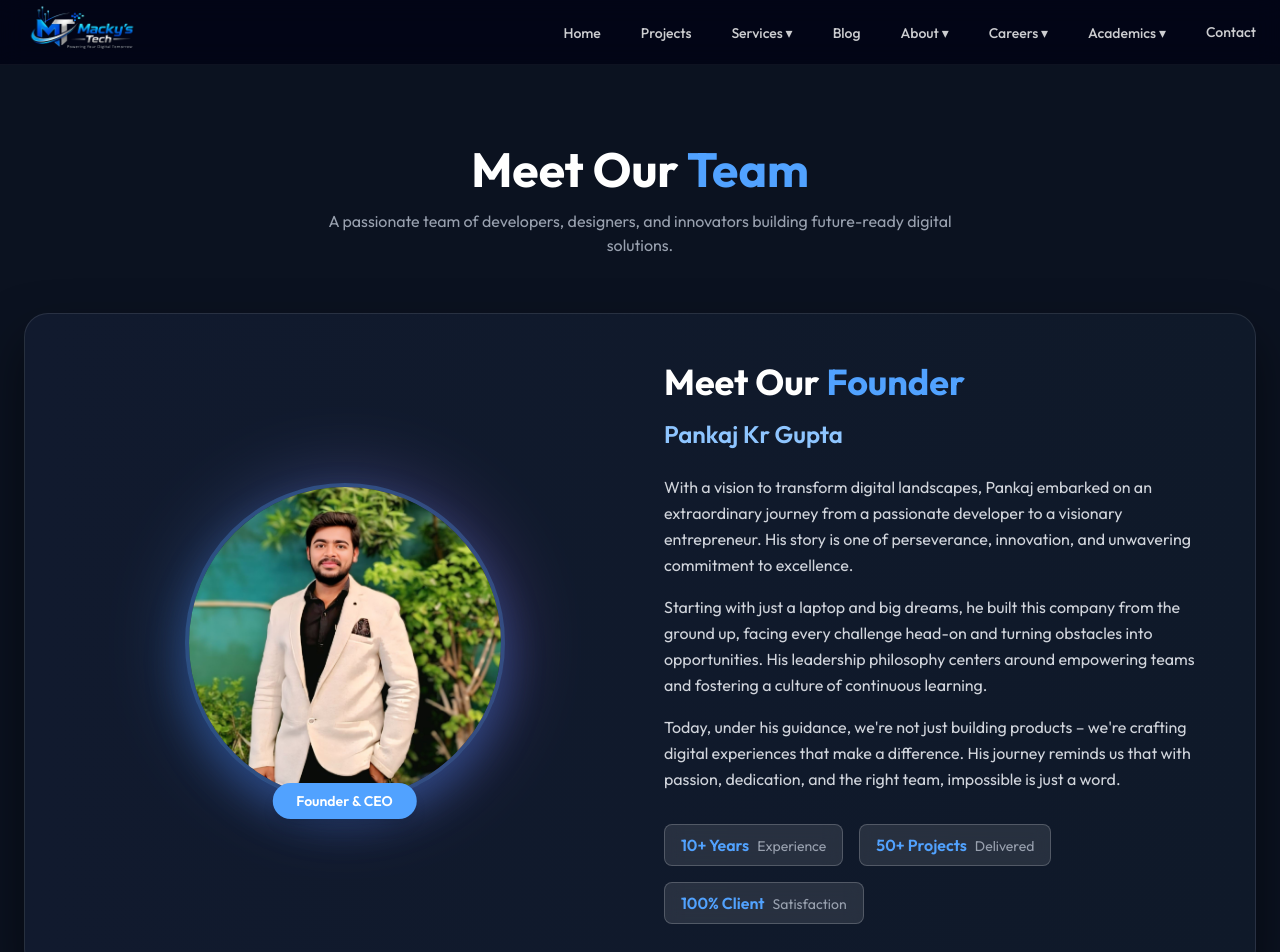
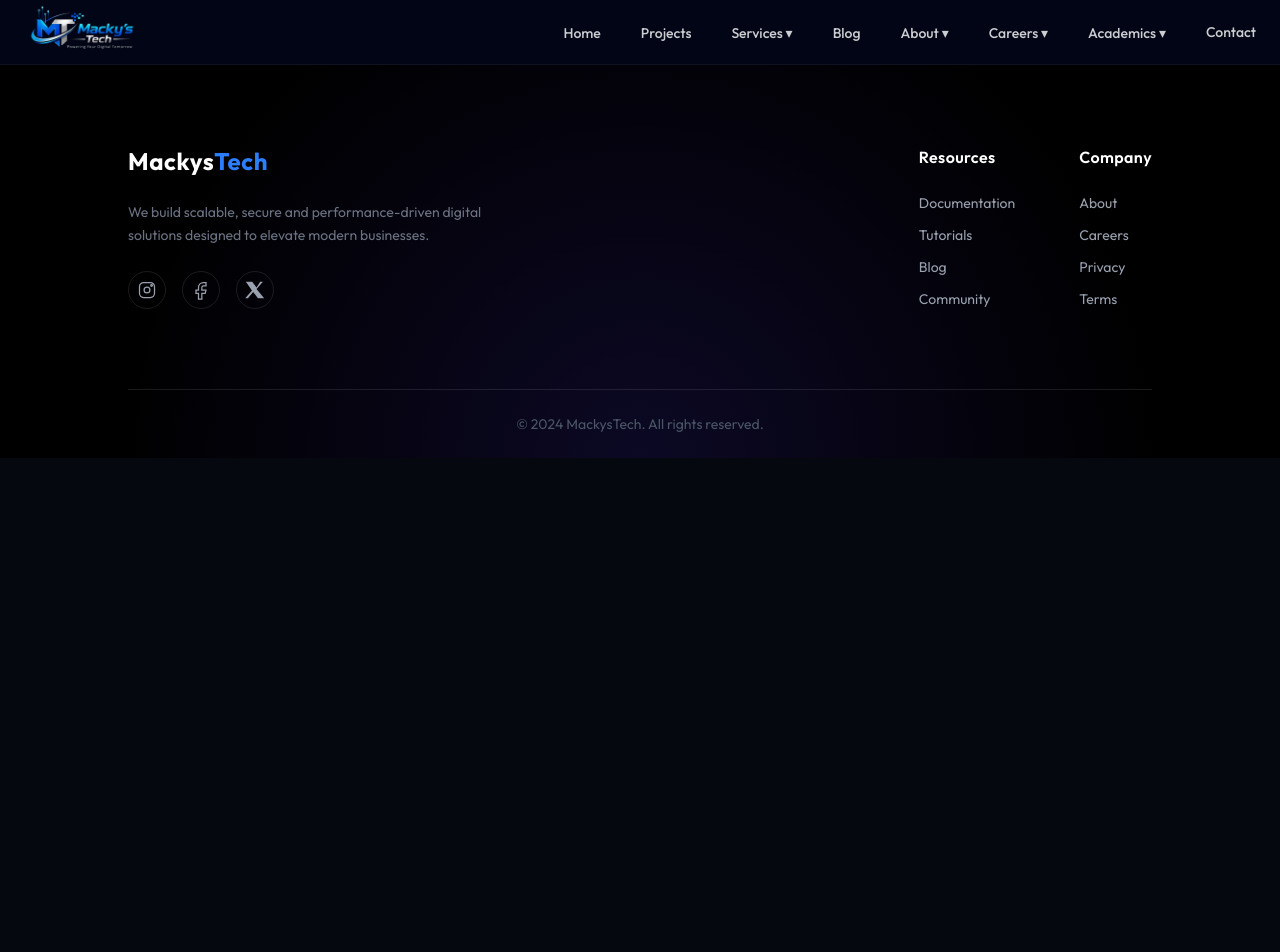
Before and after one commit to pankajkr-143/digital-agency-html-template, a React (Vite) app: page /team in a window 1280 px wide. Shown: the top 952 px of the page. After the commit the page ends 800 px from the top, so only its background shows below. Built offline with nearby package versions, Linux system fonts and the light colour scheme.

Commit message:
ADD THESE ALL FAST

```diff
--- a/src/App.jsx
+++ b/src/App.jsx
@@ -10,7 +10,6 @@ const Services = lazy(() => import("./pages/Services"));
 const Products = lazy(() => import("./pages/Products"));
 const Projects = lazy(() => import("./pages/Projects"));
 const About = lazy(() => import("./pages/About"));
-const OurTeam = lazy(() => import("./pages/OurTeam"));
 const Jobs = lazy(() => import("./pages/Jobs"));
 const Internship = lazy(() => import("./pages/Internship"));
 const Career = lazy(() => import("./pages/Career"));
@@ -82,7 +81,6 @@ function App() {
           <Route path="/products" element={<Products />} />
           <Route path="/projects" element={<Projects />} />
           <Route path="/about" element={<About />} />
-          <Route path="/team" element={<OurTeam />} />
           <Route path="/jobs" element={<Jobs />} />
           <Route path="/internship" element={<Internship />} />
           <Route path="/career" element={<Career />} />
--- a/src/components/Navbar.jsx
+++ b/src/components/Navbar.jsx
@@ -169,7 +169,6 @@ const Navbar = () => {
                   className="absolute top-10 left-0 w-64 bg-[#0b0f1a] border border-white/10 rounded-xl p-4 space-y-1 shadow-xl"
                 >
                   <NavLink to="/about" className={dropdownItem}>About Us</NavLink>
-                  <NavLink to="/team" className={dropdownItem}>Our Team</NavLink>
                   <NavLink to="/faq" className={dropdownItem}>FAQ</NavLink>
                 </motion.div>
               )}
@@ -347,9 +346,6 @@ const Navbar = () => {
                       <NavLink to="/about" onClick={() => setOpen(false)} className="block px-3 py-2 rounded-md text-sm text-white/70 hover:text-cyan-300 hover:bg-white/5 transition">
                         About Us
                       </NavLink>
-                      <NavLink to="/team" onClick={() => setOpen(false)} className="block px-3 py-2 rounded-md text-sm text-white/70 hover:text-cyan-300 hover:bg-white/5 transition">
-                        Our Team
-                      </NavLink>
                       <NavLink to="/faq" onClick={() => setOpen(false)} className="block px-3 py-2 rounded-md text-sm text-white/70 hover:text-cyan-300 hover:bg-white/5 transition">
                         FAQ
                       </NavLink>
--- a/src/pages/Home.jsx
+++ b/src/pages/Home.jsx
@@ -9,7 +9,6 @@ import HeroSection from "../components/HeroSection";
 import FeaturedServices from "../components/FeaturedServices";
 import SmoothScroll from "../components/SmoothScroll";
 import Spotlight from "../components/Spotlight";
-import MeetFounder from "../components/MeetFounder";
 import SEOContent from "../components/SEOContent";
 
 export default function Home({ setShowNavbar }) {
@@ -66,7 +65,6 @@ export default function Home({ setShowNavbar }) {
         <Process />
         <WhyChooseUs />
         <Testimonials />
-        <MeetFounder />
         <SEOContent />
 
         {/* ✅ Spotlight only Desktop */}
--- a/src/pages/OurTeam.jsx
+++ /dev/null
@@ -1,116 +0,0 @@
-import { motion } from "framer-motion";
-import { useSEO } from "../hooks/useSEO";
-
-export default function OurTeam() {
-  useSEO({
-    title: "Meet Our Team | MackysTech - Founders & Developers | Bhopal IT Company",
-    description: "Meet the passionate team at MackysTech, Bhopal's leading IT company. Led by Pankaj Kr Gupta, our developers, designers and innovators build future-ready digital solutions.",
-    canonical: "https://www.mackystech.in/team",
-    schema: {
-      "@context": "https://schema.org",
-      "@type": "Person",
-      "name": "Pankaj Kr Gupta",
-      "jobTitle": "Founder & CEO",
-      "worksFor": { "@type": "Organization", "name": "MackysTech" },
-      "url": "https://www.mackystech.in/team"
-    }
-  });
-
-  return (
-    <section className="min-h-screen bg-[#0b1220] py-20 px-6">
-
-      {/* HEADER */}
-      <div className="max-w-7xl mx-auto text-center mb-14">
-        <motion.h1 className="text-4xl md:text-5xl font-bold text-white">
-          Meet Our <span className="text-blue-400">Team</span>
-        </motion.h1>
-        <p className="mt-4 text-gray-400 max-w-2xl mx-auto">
-          A passionate team of developers, designers, and innovators building
-          future-ready digital solutions.
-        </p>
-      </div>
-
-      {/* FOUNDER SECTION */}
-      <div className="max-w-7xl mx-auto mb-20">
-        <motion.div
-          initial={{ opacity: 0, y: 40 }}
-          whileInView={{ opacity: 1, y: 0 }}
-          viewport={{ once: true }}
-          transition={{ duration: 0.8 }}
-          className="bg-gradient-to-r from-[#111a2e] to-[#0f1929] rounded-3xl p-8 md:p-12 border border-white/10 shadow-[0_25px_50px_rgba(0,0,0,0.5)]"
-        >
-          <div className="grid md:grid-cols-2 gap-12 items-center">
-            {/* FOUNDER IMAGE - LEFT */}
-            <motion.div
-              initial={{ opacity: 0, x: -50 }}
-              whileInView={{ opacity: 1, x: 0 }}
-              viewport={{ once: true }}
-              transition={{ duration: 0.8, delay: 0.2 }}
-              className="relative"
-            >
-              <div className="relative w-64 h-64 md:w-80 md:h-80 mx-auto">
-                <div className="absolute inset-0 bg-gradient-to-r from-blue-400 to-purple-400 rounded-full blur-2xl opacity-30"></div>
-                <img
-                  src="/assets/ceo.jpg"
-                  alt="Pankaj Kr Gupta - Founder & CEO"
-                  className="relative w-full h-full rounded-full object-cover border-4 border-blue-400/30 shadow-[0_20px_40px_rgba(59,130,246,0.3)]"
-                  loading="lazy"
-                  width="320"
-                  height="320"
-                />
-                <div className="absolute -bottom-4 left-1/2 transform -translate-x-1/2 bg-blue-400 text-white px-6 py-2 rounded-full text-sm font-semibold shadow-lg">
-                  Founder & CEO
-                </div>
-              </div>
-            </motion.div>
-
-            {/* FOUNDER STORY - RIGHT */}
-            <motion.div
-              initial={{ opacity: 0, x: 50 }}
-              whileInView={{ opacity: 1, x: 0 }}
-              viewport={{ once: true }}
-              transition={{ duration: 0.8, delay: 0.4 }}
-              className="text-white"
-            >
-              <h2 className="text-3xl md:text-4xl font-bold mb-4">
-                Meet Our <span className="text-blue-400">Founder</span>
-              </h2>
-              <h3 className="text-xl md:text-2xl font-semibold text-blue-300 mb-6">
-                Pankaj Kr Gupta
-              </h3>
-
-              <div className="space-y-4 text-gray-300 leading-relaxed">
-                <p>
-                  With a vision to transform digital landscapes, Pankaj embarked on an extraordinary journey from a passionate developer to a visionary entrepreneur. His story is one of perseverance, innovation, and unwavering commitment to excellence.
-                </p>
-
-                <p>
-                  Starting with just a laptop and big dreams, he built this company from the ground up, facing every challenge head-on and turning obstacles into opportunities. His leadership philosophy centers around empowering teams and fostering a culture of continuous learning.
-                </p>
-
-                <p>
-                  Today, under his guidance, we're not just building products – we're crafting digital experiences that make a difference. His journey reminds us that with passion, dedication, and the right team, impossible is just a word.
-                </p>
-              </div>
-
-              <div className="mt-8 flex flex-wrap gap-4">
-                <div className="bg-white/10 backdrop-blur-sm rounded-lg px-4 py-2 border border-white/20">
-                  <span className="text-blue-400 font-semibold">10+ Years</span>
-                  <span className="text-gray-400 text-sm ml-2">Experience</span>
-                </div>
-                <div className="bg-white/10 backdrop-blur-sm rounded-lg px-4 py-2 border border-white/20">
-                  <span className="text-blue-400 font-semibold">50+ Projects</span>
-                  <span className="text-gray-400 text-sm ml-2">Delivered</span>
-                </div>
-                <div className="bg-white/10 backdrop-blur-sm rounded-lg px-4 py-2 border border-white/20">
-                  <span className="text-blue-400 font-semibold">100% Client</span>
-                  <span className="text-gray-400 text-sm ml-2">Satisfaction</span>
-                </div>
-              </div>
-            </motion.div>
-          </div>
-        </motion.div>
-      </div>
-    </section>
-  );
-}
```
Also changed, not shown: 1 other file (tests, documents, lock files or other folders).
